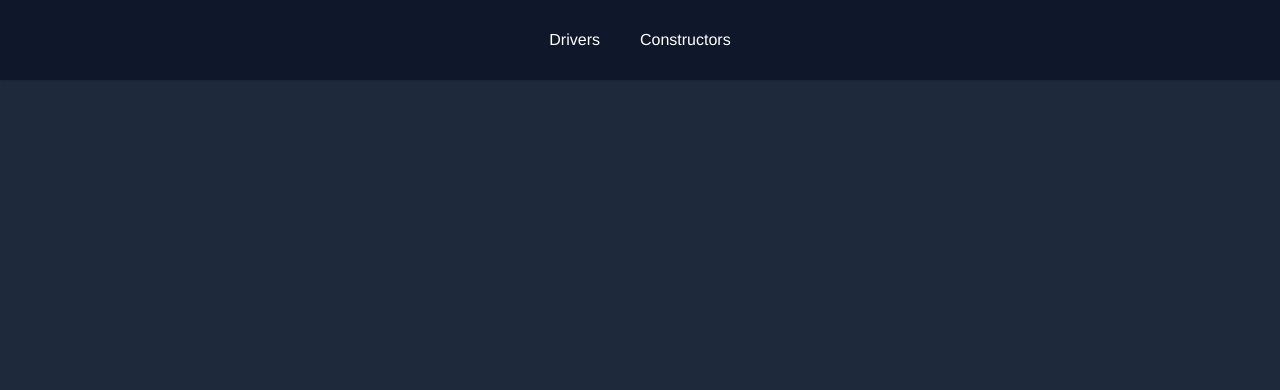
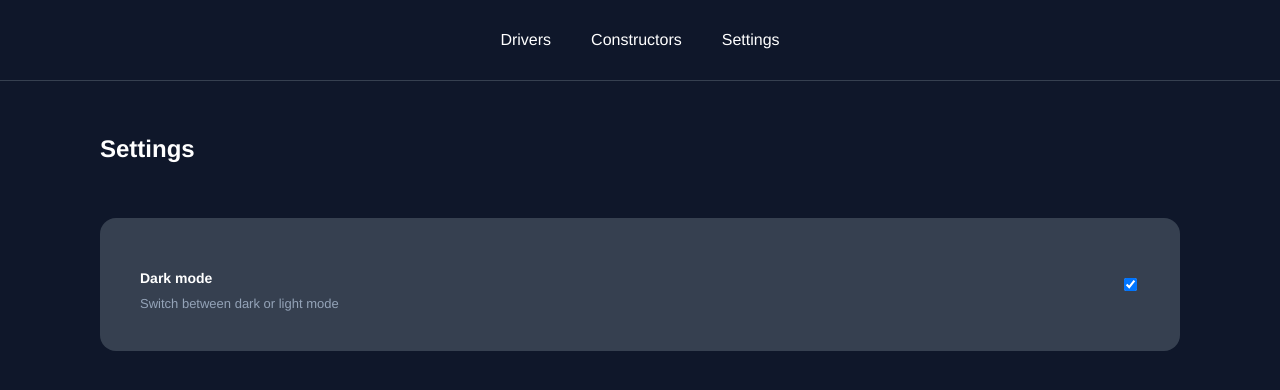
Before and after one commit to shonderdos/labs, an Angular app: page /settings in a window 1280 px wide. Before the commit this address led to /. Shown: the top 390 px of the page. Built offline with nearby package versions, Linux system fonts and the light colour scheme.

Commit message:
feat(general): Implement dark mode toggle

```diff
--- a/src/app/app-routing.ts
+++ b/src/app/app-routing.ts
@@ -1,9 +1,12 @@
 import { Routes } from '@angular/router';
 import { DriverStandingsComponent } from './driver-standings/driver-standings.component';
 import { ConstructorStandingsComponent } from './constructor-standings/constructor-standings.component';
+import { SettingsComponent } from './settings/settings.component';
 
 export const routes: Routes = [
   { path: 'drivers', component: DriverStandingsComponent },
   { path: 'constructors', component: ConstructorStandingsComponent },
+  { path: 'settings', component: SettingsComponent },
   { path: '', redirectTo: '/drivers', pathMatch: 'full' },
+  { path: '**', redirectTo: '/drivers' },
 ];
--- /dev/null
+++ b/src/app/settings/settings.component.ts
@@ -0,0 +1,73 @@
+import { ChangeDetectionStrategy, Component } from '@angular/core';
+import { ThemeSwitcherService } from '../shared/services/theme-switcher.service';
+import { CommonModule } from '@angular/common';
+
+@Component({
+  selector: 'app-settings',
+  standalone: true,
+  template: `
+    <div class="wrapper">
+      <h1>Settings</h1>
+      <div class="panel">
+        <div class="settings-row">
+          <section>
+            <h2>Dark mode</h2>
+            <p>Switch between dark or light mode</p>
+          </section>
+          <input type="checkbox" [checked]="darkMode | async" (change)="switchDarkmode()" />
+        </div>
+      </div>
+    </div>
+  `,
+  styles: [
+    `
+      h1 {
+        font-size: 24px;
+        font-weight: bold;
+        margin: 55px 0;
+        color: var(--body-text-color);
+      }
+
+      h2 {
+        font-size: 14px;
+        font-weight: bold;
+        margin-bottom: 10px;
+        color: var(--body-text-color);
+      }
+
+      p {
+        font-size: 13px;
+        color: rgb(148, 163, 184);
+        margin: 0;
+      }
+
+      .wrapper {
+        max-width: 1080px;
+        margin: 0 auto;
+      }
+
+      .settings-row {
+        display: flex;
+        justify-content: space-between;
+      }
+
+      .panel {
+        background-color: var(--panel-background-color);
+        border-radius: 16px;
+        padding: 2.5rem;
+        box-shadow: var(--panel-box-shadow);
+      }
+    `,
+  ],
+  changeDetection: ChangeDetectionStrategy.OnPush,
+  imports: [CommonModule],
+})
+export class SettingsComponent {
+  public darkMode = this.themeSwitcherService.isEnabled$;
+
+  constructor(private themeSwitcherService: ThemeSwitcherService) {}
+
+  switchDarkmode() {
+    this.themeSwitcherService.toggle();
+  }
+}
--- /dev/null
+++ b/src/app/shared/services/theme-switcher.service.ts
@@ -0,0 +1,34 @@
+import { Inject, Injectable } from '@angular/core';
+import { DOCUMENT } from '@angular/common';
+import { BehaviorSubject, shareReplay, tap } from 'rxjs';
+
+@Injectable({ providedIn: 'root' })
+export class ThemeSwitcherService {
+  private value = true;
+  private state = new BehaviorSubject(this.value);
+  public isEnabled$ = this.state.asObservable().pipe(
+    tap((enabled) => {
+      enabled ? this.enable() : this.disable();
+    }),
+    shareReplay()
+  );
+
+  constructor(@Inject(DOCUMENT) private document: Document) {}
+
+  public toggle() {
+    this.value = !this.value;
+    this.state.next(this.value);
+  }
+
+  public init() {
+    this.value ? this.enable() : this.disable();
+  }
+
+  private enable() {
+    this.document.body.classList.add('dark');
+  }
+
+  private disable() {
+    this.document.body.classList.remove('dark');
+  }
+}
--- a/src/app/shared/ui/navigation/navigation.component.ts
+++ b/src/app/shared/ui/navigation/navigation.component.ts
@@ -7,24 +7,24 @@ import { RouterModule } from '@angular/router';
   template: `
     <a routerLink="/drivers" data-test-id="drivers-link" routerLinkActive="active">Drivers</a>
     <a routerLink="/constructors" data-test-id="constructors-link" routerLinkActive="active">Constructors</a>
+    <a routerLink="/settings" data-test-id="settings-link" routerLinkActive="active">Settings</a>
   `,
   styles: [
     `
       :host {
         height: 80px;
-        color: #fff;
         display: flex;
         justify-content: center;
         align-items: center;
-        background-color: rgb(15, 23, 42);
-        box-shadow: 0 0 #0000, 0 0 #0000, 0 1px 3px 0 rgb(0 0 0 / 0.1), 0 1px 2px -1px rgb(0 0 0 / 0.1);
+        background-color: var(--navigation-background-color);
+        box-shadow: var(--navigation-box-shadow);
       }
 
       a,
       a:hover,
       a:active,
       a:visited {
-        color: #fff;
+        color: var(--navigation-text-color);
         text-decoration: none;
         padding: 0 20px;
       }
--- a/src/app/shared/ui/standings-card/standings-card.component.ts
+++ b/src/app/shared/ui/standings-card/standings-card.component.ts
@@ -18,6 +18,7 @@ import { CommonModule } from '@angular/common';
         justify-content: center;
         max-width: 380px;
         margin: 35px auto;
+        color: var(--standings-text-color);
 
         background-color: #313131;
         background-image: linear-gradient(to bottom right, rgba(0, 0, 0, 0.15) 0%, rgba(0, 0, 0, 0.65) 75%);
--- a/src/main.ts
+++ b/src/main.ts
@@ -1,4 +1,4 @@
-import { enableProdMode, importProvidersFrom } from '@angular/core';
+import { APP_INITIALIZER, enableProdMode, importProvidersFrom } from '@angular/core';
 import { environment } from './environments/environment';
 import { bootstrapApplication } from '@angular/platform-browser';
 import { AppComponent } from './app/app.component';
@@ -6,11 +6,20 @@ import { RouterModule } from '@angular/router';
 import { routes } from './app/app-routing';
 import { HttpClientModule } from '@angular/common/http';
 import { BrowserAnimationsModule } from '@angular/platform-browser/animations';
+import { ThemeSwitcherService } from './app/shared/services/theme-switcher.service';
 
 if (environment.production) {
   enableProdMode();
 }
 
 bootstrapApplication(AppComponent, {
-  providers: [importProvidersFrom(RouterModule.forRoot(routes), HttpClientModule, BrowserAnimationsModule)],
+  providers: [
+    importProvidersFrom(RouterModule.forRoot(routes), HttpClientModule, BrowserAnimationsModule),
+    {
+      provide: APP_INITIALIZER,
+      useFactory: (themeSwitcherService: ThemeSwitcherService) => () => themeSwitcherService.init(),
+      deps: [ThemeSwitcherService],
+      multi: true,
+    },
+  ],
 });
--- a/src/styles.scss
+++ b/src/styles.scss
@@ -1,8 +1,30 @@
 /* You can add global styles to this file, and also import other style files */
+html {
+  --navigation-background-color: rgb(255, 255, 255);
+  --navigation-text-color: rgb(30, 41, 59);
+  --navigation-box-shadow: rgba(60, 64, 67, 0.3) 0px 1px 2px 0px, rgba(60, 64, 67, 0.15) 0px 1px 3px 1px;
+  --body-text-color: rgb(30, 41, 59);
+  --body-background-color: rgb(241, 245, 249);
+  --standings-text-color: #fff;
+  --panel-background-color: rgb(255, 255, 255);
+  --panel-box-shadow: rgba(60, 64, 67, 0.3) 0px 1px 2px 0px, rgba(60, 64, 67, 0.15) 0px 1px 3px 1px;
+}
+
+.dark {
+  --navigation-background-color: rgb(15, 23, 42);
+  --navigation-text-color: #fff;
+  --navigation-box-shadow: 0 1px 0 0 rgb(54, 64, 80);
+  --body-text-color: #fff;
+  --body-background-color: rgb(15, 23, 42);
+  --standings-text-color: #fff;
+  --panel-background-color: rgb(54, 64, 80);
+  --panel-box-shadow: none;
+}
+
 body {
-  background-color: rgb(30, 41, 59);
+  background-color: var(--body-background-color);
   font-family: 'Helvetica', 'Arial', sans-serif;
-  color: #fff;
+  color: var(--body-text-color);
   margin: 0;
   padding: 0;
 }
```
Also changed, not shown: 2 other files (tests, documents, lock files or other folders).
